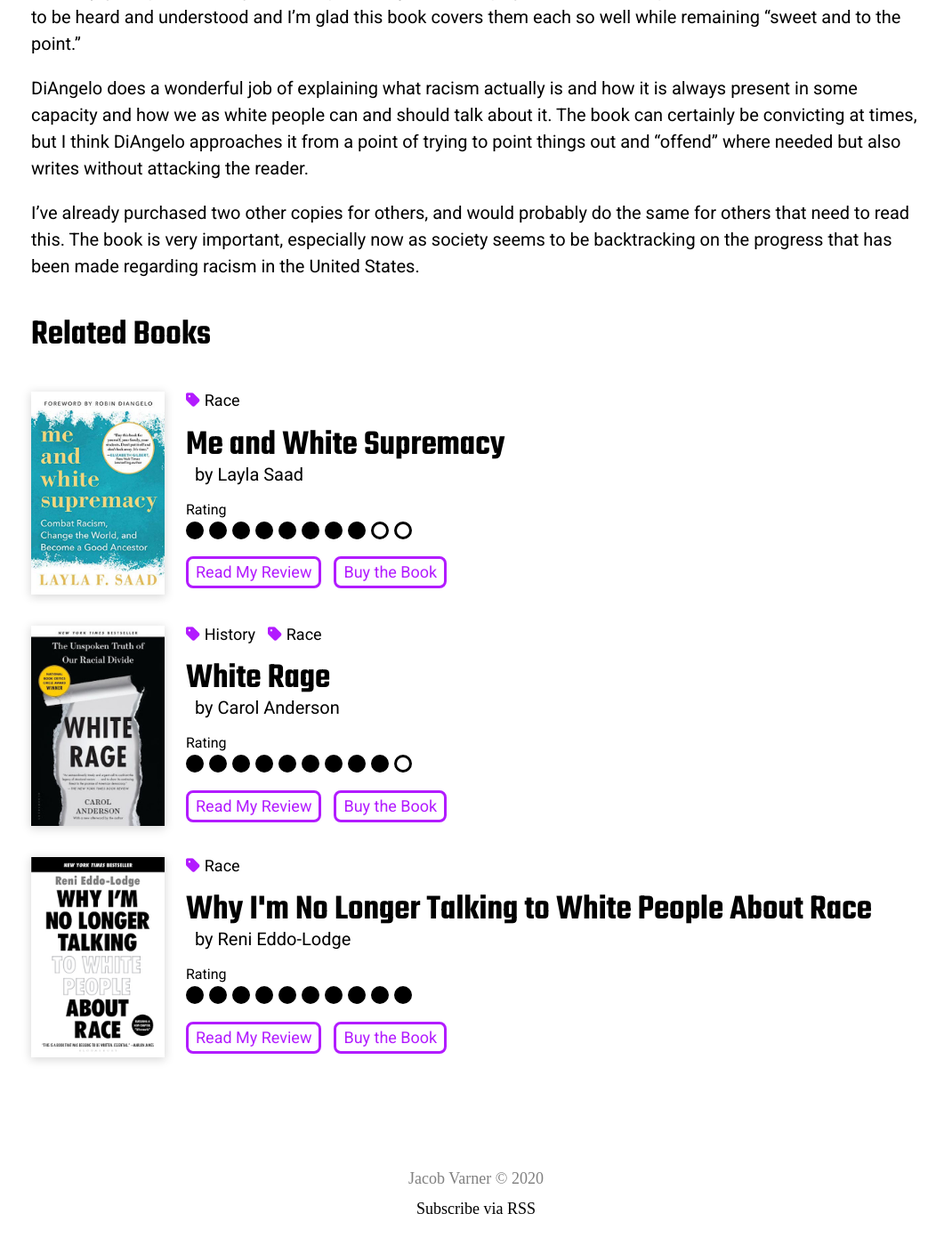
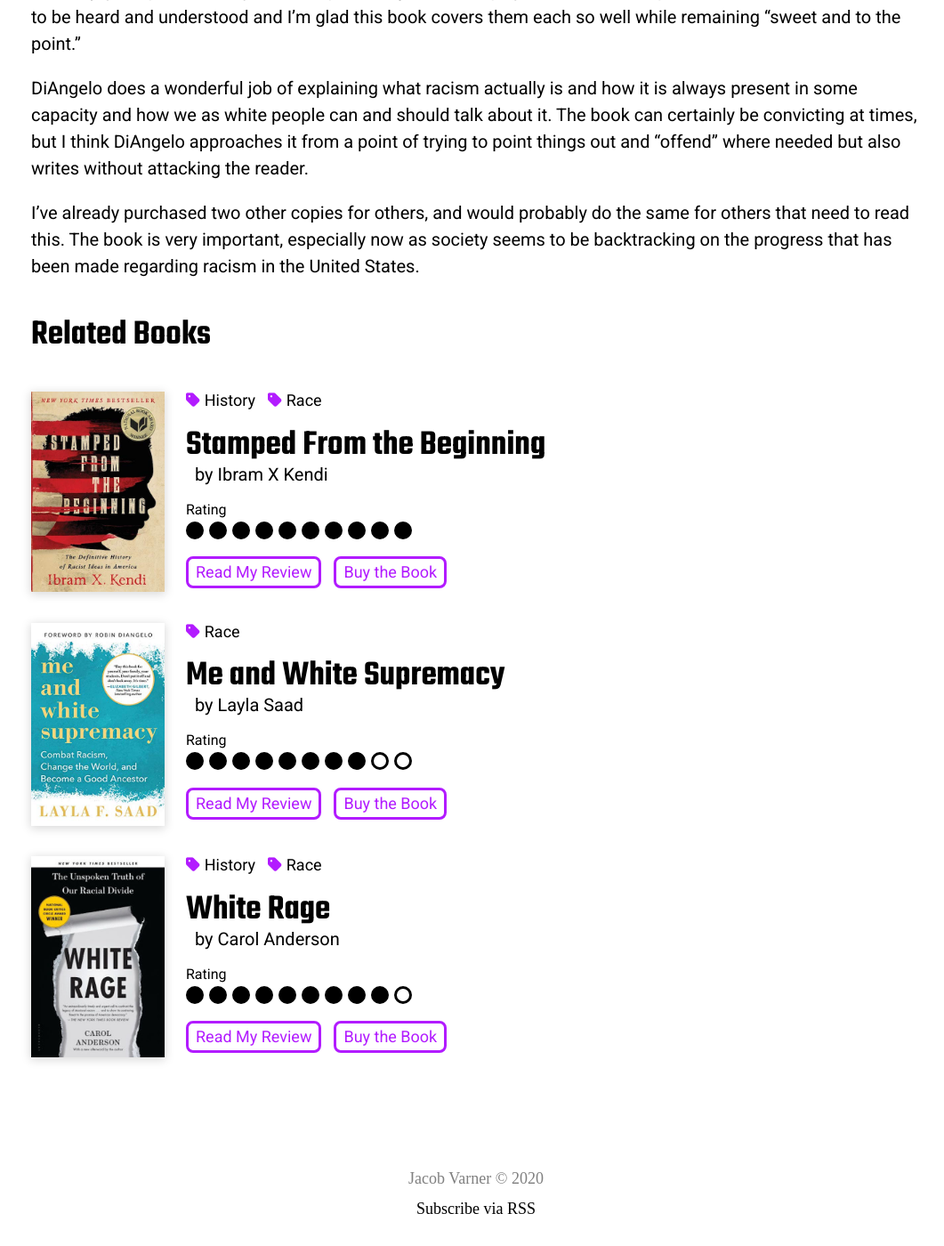
Before and after one commit to jacobvarner/books-jacobvarner, a Jekyll site: the page built from _posts/2020-4-11-white-fragility.md, in a window 1280 px wide and 1400 px high, scrolled down 505 px. Shown: the whole window at 89% size, without its empty margins (105-1166 px from the left). Built offline with Jekyll 4.4.1, drawn with Linux system fonts in a browser that asks for light colours; nearby versions of some CDN libraries; some of the changed lines change nothing that is shown.

Commit message:
Added "Stamped From the Beginning" Review

```diff
--- a/_includes/header.html
+++ b/_includes/header.html
@@ -7,7 +7,7 @@
     <nav>
       <a class="nav-item" href="{{ "/" | relative_url }}">Reviews</a>
       <a class="nav-item" href="{{ "/bookshelf" | relative_url }}">Bookshelf</a>
-      <a class="nav-item" href="https://www.instagram.com/jacobvarner14" target="_blank"><i class="fab fa-instagram"></i></a>
+      <a class="nav-item" href="https://www.instagram.com/books.jacobvarner" target="_blank"><i class="fab fa-instagram"></i></a>
       <a class="nav-item" href="https://www.twitter.com/jacobvarner" target="_blank"><i class="fab fa-twitter"></i></a>
     </nav>
   </div>
--- /dev/null
+++ b/_posts/2020-7-26-stamped-from-the-beginning.md
@@ -0,0 +1,29 @@
+---
+layout: post
+title: Stamped From the Beginning
+cover: /images/covers/stamped-from-the-beginning.jpg
+tags: [History, Race]
+author: Ibram X Kendi
+affiliate-link: https://amzn.to/3jGkVWU
+rating: 10
+---
+
+The length of this book might be intimidating, but all of the almost 600 pages were needed to excellently live up to the subtitle of this book as "the definitive history of racist ideas in America." Ibram X Kendi does a fantastic job of covering the origins, purpose, and effects of racist ideas in America from the late 1300s to 2016.
+
+I really appreciated how this book was layed out in chronological order with each of the sections focusing on a major player in the era. There are sections for original purveyors of ideas like Cotton Mather and Thomas Jefferson, then addresses the dissemination of these ideas with a section on William Lloyd Garrison, and wraps up the book with a look into the growth of ideologies of both W.E.B. Du Bois and Angela Davis.
+
+Kendi does a fantastic job of focusing on the ideas and actions of these main figures as well as so many other prominent people in American history. While there is an obviously more prevalent focus on the "bad" ideas of those like Thomas Jefferson, Andrew Jackson, and Ronald Reagan and the "good" ideas of Martin Luther King Jr., Barack Obama, and others, Kendi still takes note to point out where both groups also did their own part in playing into "good"/"bad" ideas around race as well.
+
+Like his other book [_How to Be an Antiracist_]({% post_url 2020-6-28-how-to-be-an-antiracist %}), Kendi does a good job of always coming back to the idea of antiracism as the central ideal for a better society. Throughout the book examples are a plenty showing how lesser ideas such as colonization, assimilation, and even Black supremacy are not a good ultimate goal.
+
+In relation to these, Kendi spends the most time in this book contradicting the theory of "uplift suasion" which says that if Black people can just be good enough people and impress white people, then racism can be solved. There are numerous cases of this not being the case and it is abundantly clear that it is a dangerous goal to focus on and strive for.
+
+Above all, this book is much more a history book with a central theme of racist ideas than just a book on race like many of the others that I have read and reviewed recently. I learned a ton in this book about racist origins of many ideas that I had no clue actually stemmed from racism, despite some of them seaming like they should have been obvious to me before.
+
+I also appreciated that this book did such a great job of referencing so many lesser known activists and pointint to both good and bad examples of pop-culture, research, and politics throughout. This book will definitely serve as a reference point for me to now go and read even more about important, but previously lesser known, voices like W.E.B. Du Bois and Angela Davis.
+
+It will not surprise me if very few people actually end up reading this book because of either the daunting length or hesitancy to hear and accept many racist origins of sometimes common ideas in this book. However, I think this book was well worth the several hours and days that I spent reading this book and I honestly don't think it could have been condensed without losing out on necessary information. At no point did the book feel repetitive or redundant and I actually think more could be added givin how many ideas surrounding recent events are squeezed in at the end and people like Donald Trump aren't even mentioned.
+
+At the very least, I hope people will go and try to read the epilogue of this book, because I thought it did an excellent job of wrapping up many of the ideas of this 600 page book into just a few pages at the end. Kendi takes a few paragraphs at the end to point out that antiracism benefits everyone, not just Black people, and points to ideas like slavery and how it disadvantaged poor whites at the time that couldn't enjoy the economic advantages of owning land and slaves.
+
+This entire book was an excellent read and there is no way that a single review can do it justice or even begin to scratch the surface of all the good topics this book addresses and explains the origins of. Even if it takes you an entire month, I highly recommend purchasing this book and taking the time to read through the entire thing. You'll be much more knowledgeable on the other side and I hope that this book prompts more people to realize the racism in some of their held beliefs and take up the fight to push for antiracism in America as a top priority.
```
Also changed, not shown: images/covers/stamped-from-the-beginning.jpg (added).
